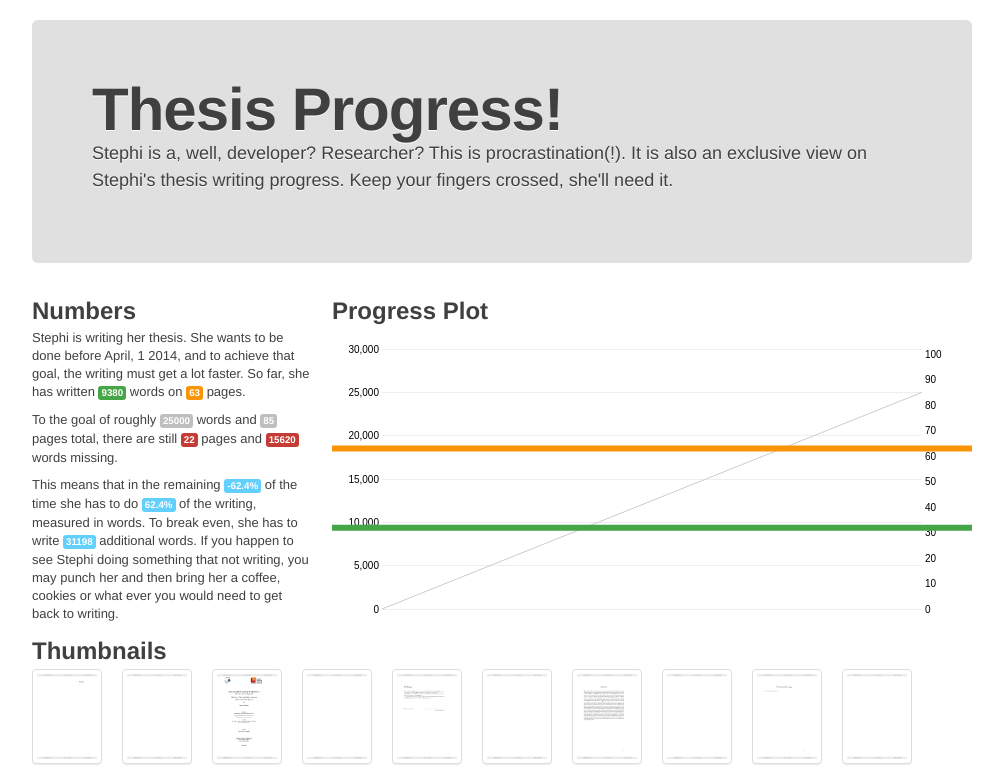
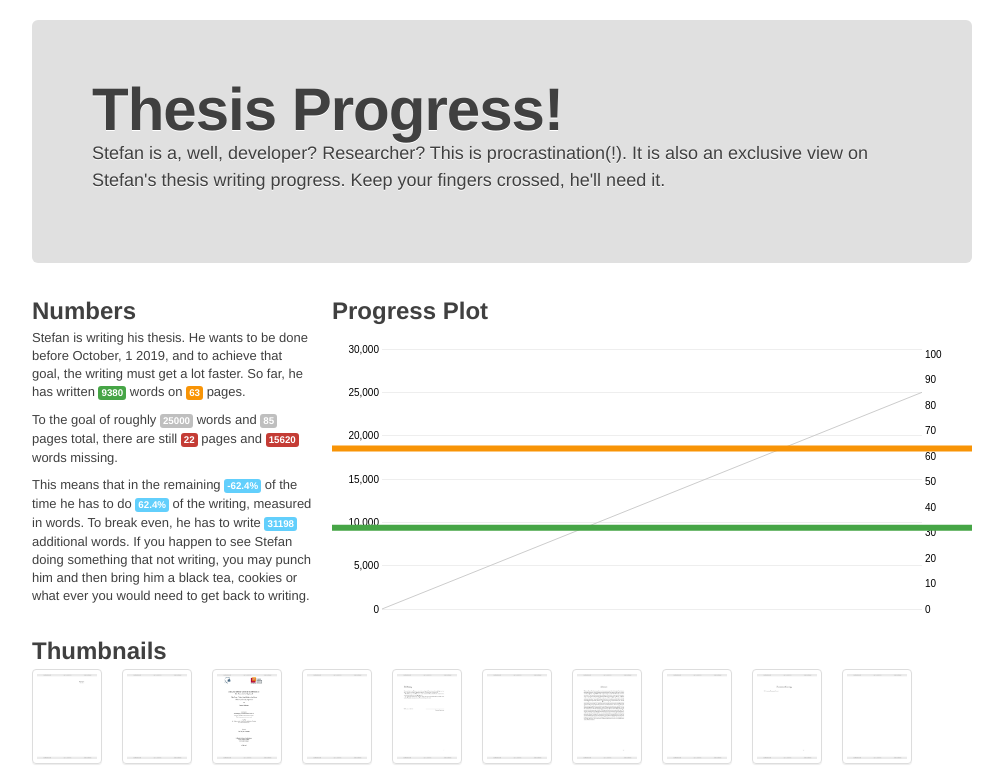
Before and after one commit to onsetsu/thesis-progress, a plain HTML site: page index.html in a window 1280 px wide. Shown: the top 779 px of the page, without its empty margins (138-1141 px from the left). Drawn offline with Linux system fonts and the light colour scheme.

Commit message:
Update index.html

```diff
--- a/index.html
+++ b/index.html
@@ -4,7 +4,7 @@
     <meta charset="utf-8">
     <title>My Thesis</title>
     <meta name="description" content="Thesis Progress">
-    <meta name="author" content="Stephi">
+    <meta name="author" content="Stefan">
 
     <!-- Le HTML5 shim, for IE6-8 support of HTML elements -->
     <!--[if lt IE 9]>
@@ -181,7 +181,7 @@
 
       <div class="hero-unit">
         <h1>Thesis Progress!</h1>
-        <p>Stephi is a, well, developer? Researcher? This is procrastination(!). It is also an exclusive view on Stephi's thesis writing progress. Keep your fingers crossed, she'll need it.</p>
+        <p>Stefan is a, well, developer? Researcher? This is procrastination(!). It is also an exclusive view on Stefan's thesis writing progress. Keep your fingers crossed, he'll need it.</p>
       </div>
 
       <div class="row">
@@ -189,11 +189,11 @@
           <h2>Numbers</h2>
           <p>
 
-	  Stephi is writing her thesis. She wants to be done before
-	  April, 1 2014, and to achieve that goal, the writing
+	  Stefan is writing his thesis. He wants to be done before
+	  October, 1 2019, and to achieve that goal, the writing
             must get a lot faster.
 
-            So far, she has written
+            So far, he has written
             <span id="words" class="label words">?</span>
             words on
             <span id="pages" class="label pages">?</span>
@@ -217,15 +217,15 @@
 
             This means that in the remaining
             <span id="per-time" class="label notice">?</span>
-            of the time she has to do
+            of the time he has to do
             <span id="per-words" class="label notice">?</span>
             of the writing, measured in words.
-            To break even, she has to write
+            To break even, he has to write
             <span id="add-words" class="label notice">?</span>
             additional words.
 
-            If you happen to see Stephi doing something that not
-            writing, you may punch her and then bring her a coffee,
+            If you happen to see Stefan doing something that not
+            writing, you may punch him and then bring him a black tea,
             cookies or what ever you would need to get back to writing.
 
           </p>
@@ -252,7 +252,7 @@
       </div>
 
       <footer>
-        <p>&copy; Martin 2011, gracefully given to Tobias, who improved it and passed the torch onto Tim. Then the torch was stolen by Stephi (but with permission ;) ). (This is becoming kind of a thing!)</p>
+        <p>&copy; Martin 2011, gracefully given to Tobias, who improved it and passed the torch onto Tim. Then the torch was stolen by Stefan (but with permission ;) ). (This is becoming kind of a thing!)</p>
       </footer>
 
     </div> <!-- /container -->
```
